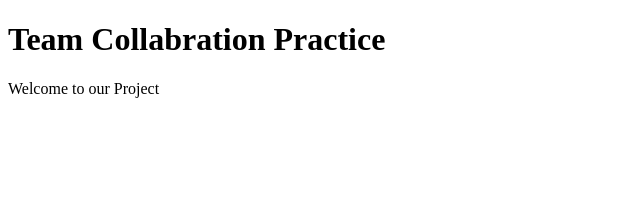
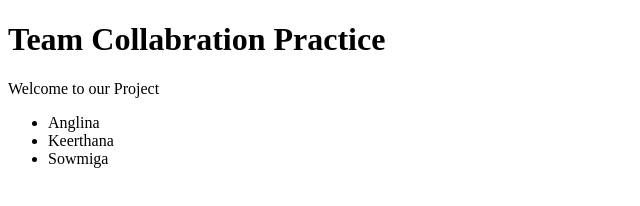
Before and after one commit to KeerthanaVelliyangiri/Team_collab_practice, a plain HTML site: page Frontend/index.html in a window 1280 px wide. Shown: the whole page, without its empty margins (0-640 px from the left). Drawn offline with Linux system fonts and the light colour scheme.

Commit message:
added list as req

```diff
--- a/Frontend/index.html
+++ b/Frontend/index.html
@@ -8,5 +8,10 @@
 <body>
     <h1> Team Collabration Practice </h1>
     <p> Welcome to our Project </p>
+    <ul>
+        <li>Anglina</li>
+        <li>Keerthana</li>
+        <li>Sowmiga</li>
+    </ul>
 </body>
 </html>
```
